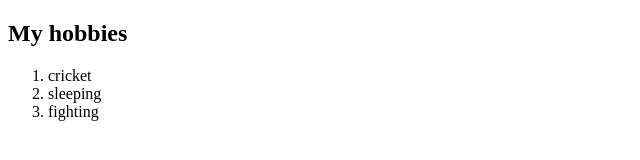
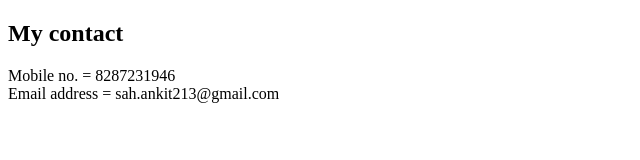
Before and after one commit to dragcoder2/my-resume, a plain HTML site: page contact.html in a window 1280 px wide. Shown: the whole page, without its empty margins (0-640 px from the left). Drawn offline with Linux system fonts and the light colour scheme.

Commit message:
Update contact.html

```diff
--- a/contact.html
+++ b/contact.html
@@ -3,14 +3,11 @@
 <head>
     <meta charset="UTF-8">
     <meta name="viewport" content="width=device-width, initial-scale=1.0">
-    <title>My hobbies</title>
+    <title>My contact</title>
 </head>
 <body>
-    <h2>My hobbies</h2>
-        <ol>
-            <li>cricket</li>
-            <li>sleeping</li>
-            <li>fighting</li>
-        </ol>
+    <h2>My contact</h2>
+    <p>Mobile no. = 8287231946<br/>
+    Email address = sah.ankit213@gmail.com</p>
 </body>
 </html>
```
